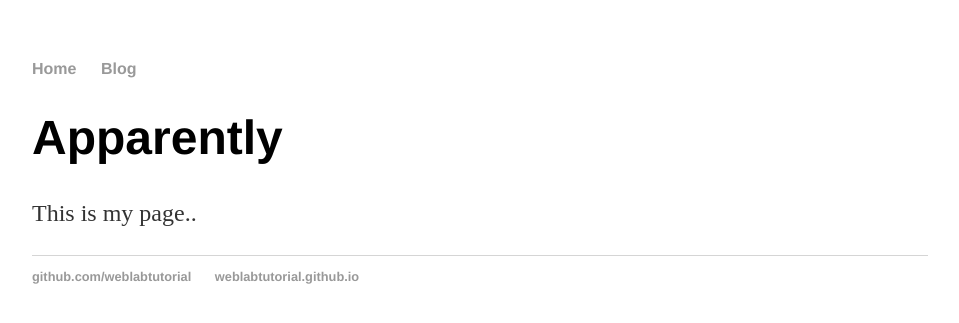
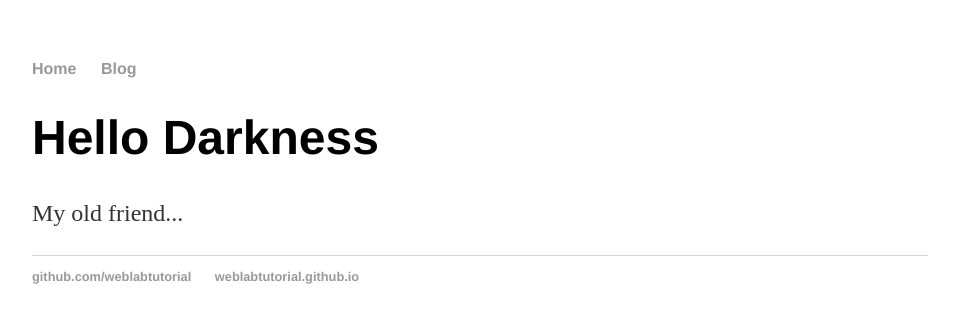
Before and after one commit to gedoyamusa/gedoyamusa.github.io, a Jekyll site: the page built from index.html, in a window 1280 px wide. Shown: the top 323 px of the page, without its empty margins (160-1119 px from the left). Built offline with Jekyll 4.4.1, drawn with Linux system fonts in a browser that asks for light colours.

Commit message:
Update index.html

```diff
--- a/index.html
+++ b/index.html
@@ -1,25 +1,8 @@
-<!DOCTYPE html>
-<html>
-        <head>
-              <title>Web Programming</title>
-              <link rel="stylesheet" type="text/css" href="/css/main.css">
-        </head>
-        <body>
-                 <nav>
-                  <ul>
-                  <li><a href="/">Home</a></li>
-                  <li><a href="/blog">Blog</a></li>
-                  </ul>
-                  </nav>
-                  <div class="container">
-                  <div class="blurb">
-                  <h1>Apparently</h1>
-                  <p>This is my page..</p>
-                  <footer>
-                   <ul>
-                     <li><a href="https://github.com/weblabtutorial">github.com/weblabtutorial</a></li>
-                     <li><a href="https://weblabtutorial.github.io">weblabtutorial.github.io</a></li>
-                    </ul>
-                     </footer>
-     </body>
-</html>
+---
+layout: default
+title: Web programming
+---
+<div class="blurb">
+        <h1>Hello Darkness</h1>
+        <p>My old friend...</p>
+</div>
```
